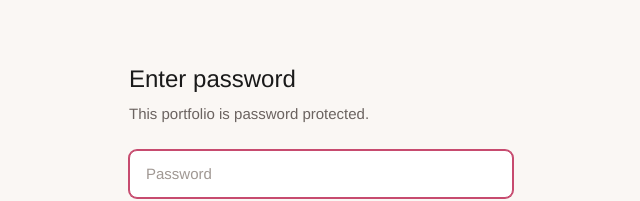
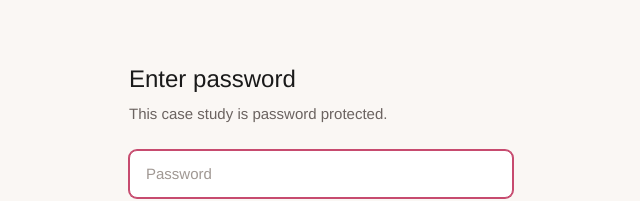
Before and after one commit to mansiragarwal/portfolio2026, a Next.js app: page /login in a window 1280 px wide. Shown: the part 238-439 px from the top of the page, without its empty margins (319-959 px from the left). Built offline with nearby package versions, Linux system fonts and the light colour scheme.

Commit message:
fixed password protection text

```diff
--- a/app/login/page.tsx
+++ b/app/login/page.tsx
@@ -45,7 +45,7 @@ function LoginForm() {
           Enter password
         </h1>
         <p className="mb-6 text-[15px] text-[#6B6360]">
-          This portfolio is password protected.
+          This case study is password protected.
         </p>
         <form onSubmit={handleSubmit} className="space-y-4">
           <input
```
